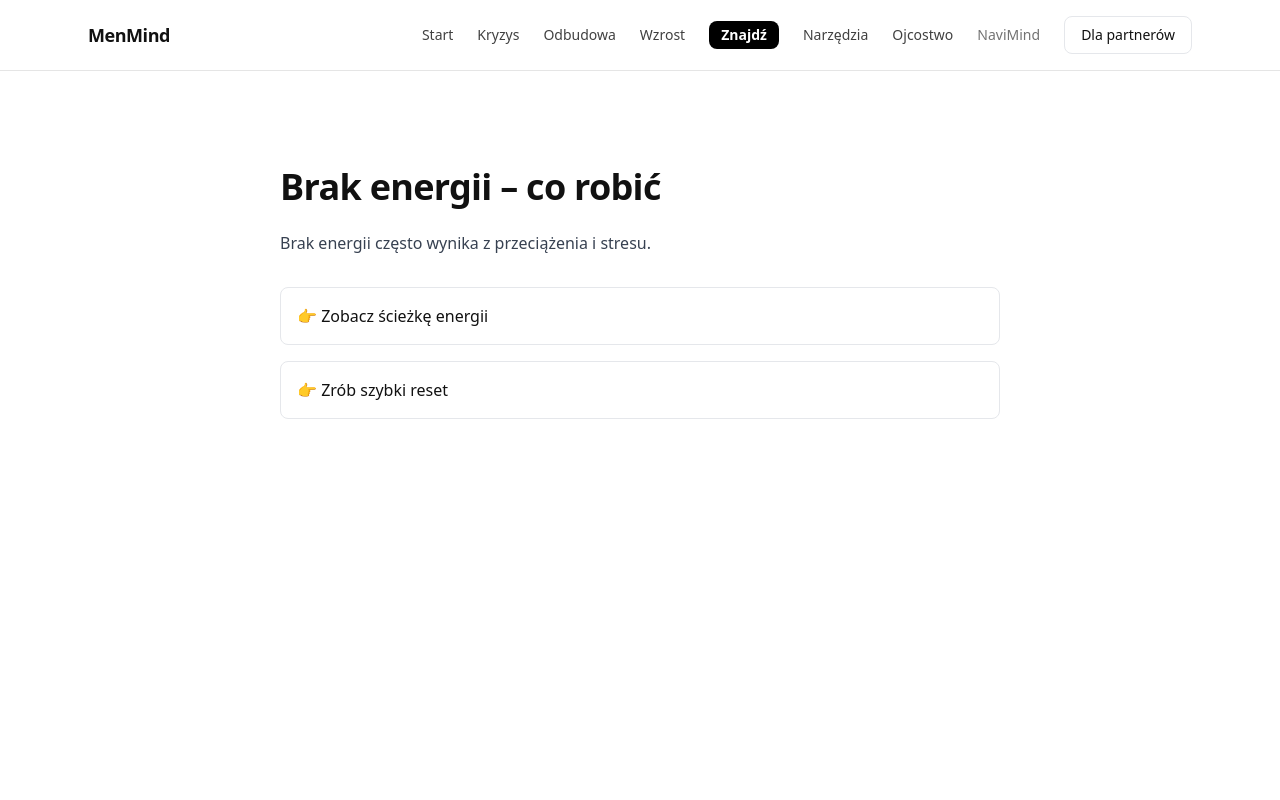
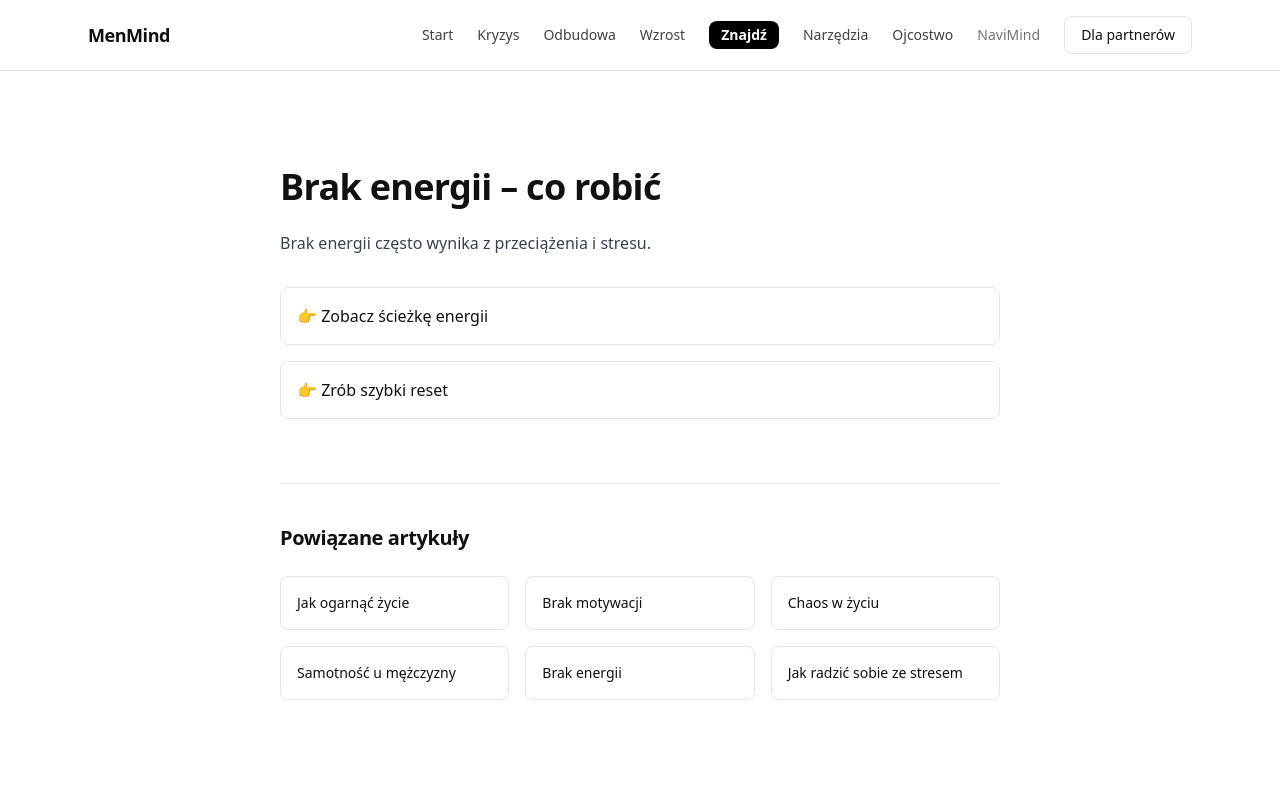
Before and after one commit to wisnialeszno89/menmind-web, a Next.js app: page /artykuly/brak-energii in a window 1280 px wide. Shown: the top 800 px of the page. Built offline with nearby package versions, Linux system fonts and the light colour scheme.

Commit message:
seo: add related articles to all SEO pages

```diff
--- a/src/app/artykuly/brak-energii/page.tsx
+++ b/src/app/artykuly/brak-energii/page.tsx
@@ -1,4 +1,5 @@
 import Link from "next/link"
+import RelatedArticles from "@/components/RelatedArticles"
 
 export const metadata = {
   title: "Brak energii – co robić | MenMind",
@@ -26,6 +27,8 @@ export default function Page(){
           👉 Zrób szybki reset
         </Link>
 
+        <RelatedArticles />
+
       </div>
     </main>
   )
--- a/src/app/artykuly/brak-motywacji/page.tsx
+++ b/src/app/artykuly/brak-motywacji/page.tsx
@@ -1,4 +1,5 @@
 import Link from "next/link"
+import RelatedArticles from "@/components/RelatedArticles"
 
 export const metadata = {
   title: "Brak motywacji – co robić | MenMind",
@@ -52,6 +53,8 @@ export default function Page(){
           👉 Zobacz ścieżkę dyscypliny
         </Link>
 
+        <RelatedArticles />
+
       </div>
     </main>
 
--- a/src/app/artykuly/chaos-w-zyciu/page.tsx
+++ b/src/app/artykuly/chaos-w-zyciu/page.tsx
@@ -1,4 +1,5 @@
 import Link from "next/link"
+import RelatedArticles from "@/components/RelatedArticles"
 
 export const metadata = {
   title: "Chaos w życiu – jak to poukładać | MenMind",
@@ -52,6 +53,8 @@ export default function Page(){
           👉 Zobacz ścieżkę stabilności
         </Link>
 
+        <RelatedArticles />
+
       </div>
     </main>
 
--- a/src/app/artykuly/jak-odzyskac-kontrole/page.tsx
+++ b/src/app/artykuly/jak-odzyskac-kontrole/page.tsx
@@ -1,4 +1,5 @@
 import Link from "next/link"
+import RelatedArticles from "@/components/RelatedArticles"
 
 export const metadata = {
   title: "Jak odzyskać kontrolę nad życiem | MenMind",
@@ -22,6 +23,8 @@ export default function Page(){
           👉 Ułóż plan 72h
         </Link>
 
+        <RelatedArticles />
+
       </div>
     </main>
   )
--- a/src/app/artykuly/jak-ogarnac-zycie/page.tsx
+++ b/src/app/artykuly/jak-ogarnac-zycie/page.tsx
@@ -1,4 +1,5 @@
 import Link from "next/link"
+import RelatedArticles from "@/components/RelatedArticles"
 
 export const metadata = {
   title: "Jak ogarnąć życie gdy wszystko się sypie | MenMind",
@@ -60,6 +61,8 @@ export default function Page(){
           👉 Zobacz ścieżkę stabilności
         </Link>
 
+        <RelatedArticles />
+
       </div>
     </main>
 
--- a/src/app/artykuly/jak-poradzic-sobie-ze-stresem/page.tsx
+++ b/src/app/artykuly/jak-poradzic-sobie-ze-stresem/page.tsx
@@ -1,4 +1,5 @@
 import Link from "next/link"
+import RelatedArticles from "@/components/RelatedArticles"
 
 export const metadata = {
   title: "Jak radzić sobie ze stresem | MenMind",
@@ -26,6 +27,8 @@ export default function Page(){
           👉 Reset 90 sekund
         </Link>
 
+        <RelatedArticles />
+
       </div>
     </main>
   )
--- a/src/app/artykuly/problemy-finansowe/page.tsx
+++ b/src/app/artykuly/problemy-finansowe/page.tsx
@@ -1,4 +1,5 @@
 import Link from "next/link"
+import RelatedArticles from "@/components/RelatedArticles"
 
 export const metadata = {
   title: "Problemy finansowe – co robić | MenMind",
@@ -22,6 +23,8 @@ export default function Page(){
           👉 Zobacz ścieżkę finansową
         </Link>
 
+        <RelatedArticles />
+
       </div>
     </main>
   )
--- a/src/app/artykuly/samotnosc-u-mezczyzny/page.tsx
+++ b/src/app/artykuly/samotnosc-u-mezczyzny/page.tsx
@@ -1,4 +1,5 @@
 import Link from "next/link"
+import RelatedArticles from "@/components/RelatedArticles"
 
 export const metadata = {
   title: "Samotność u mężczyzny – co robić | MenMind",
@@ -34,6 +35,8 @@ export default function Page(){
           👉 Znajdź społeczność
         </Link>
 
+         <RelatedArticles />
+
       </div>
     </main>
   )
--- a/src/app/artykuly/wypalenie-zawodowe-mezczyzna/page.tsx
+++ b/src/app/artykuly/wypalenie-zawodowe-mezczyzna/page.tsx
@@ -1,4 +1,5 @@
 import Link from "next/link"
+import RelatedArticles from "@/components/RelatedArticles"
 
 export const metadata = {
   title: "Wypalenie zawodowe u mężczyzny | MenMind",
@@ -22,6 +23,8 @@ export default function Page(){
           👉 Zrób test wypalenia
         </Link>
 
+        <RelatedArticles />
+
       </div>
     </main>
   )
--- /dev/null
+++ b/src/components/RelatedArticles.tsx
@@ -0,0 +1,60 @@
+import Link from "next/link"
+
+const related = [
+  {
+    title: "Jak ogarnąć życie",
+    href: "/artykuly/jak-ogarnac-zycie"
+  },
+  {
+    title: "Brak motywacji",
+    href: "/artykuly/brak-motywacji"
+  },
+  {
+    title: "Chaos w życiu",
+    href: "/artykuly/chaos-w-zyciu"
+  },
+  {
+    title: "Samotność u mężczyzny",
+    href: "/artykuly/samotnosc-u-mezczyzny"
+  },
+  {
+    title: "Brak energii",
+    href: "/artykuly/brak-energii"
+  },
+  {
+    title: "Jak radzić sobie ze stresem",
+    href: "/artykuly/jak-poradzic-sobie-ze-stresem"
+  }
+]
+
+export default function RelatedArticles(){
+
+  return(
+
+    <section className="mt-16 border-t pt-10">
+
+      <h3 className="text-xl font-semibold mb-6">
+        Powiązane artykuły
+      </h3>
+
+      <div className="grid md:grid-cols-3 gap-4">
+
+        {related.map(article => (
+
+          <Link
+            key={article.href}
+            href={article.href}
+            className="border rounded-lg p-4 hover:shadow transition text-sm"
+          >
+            {article.title}
+          </Link>
+
+        ))}
+
+      </div>
+
+    </section>
+
+  )
+
+}
```
